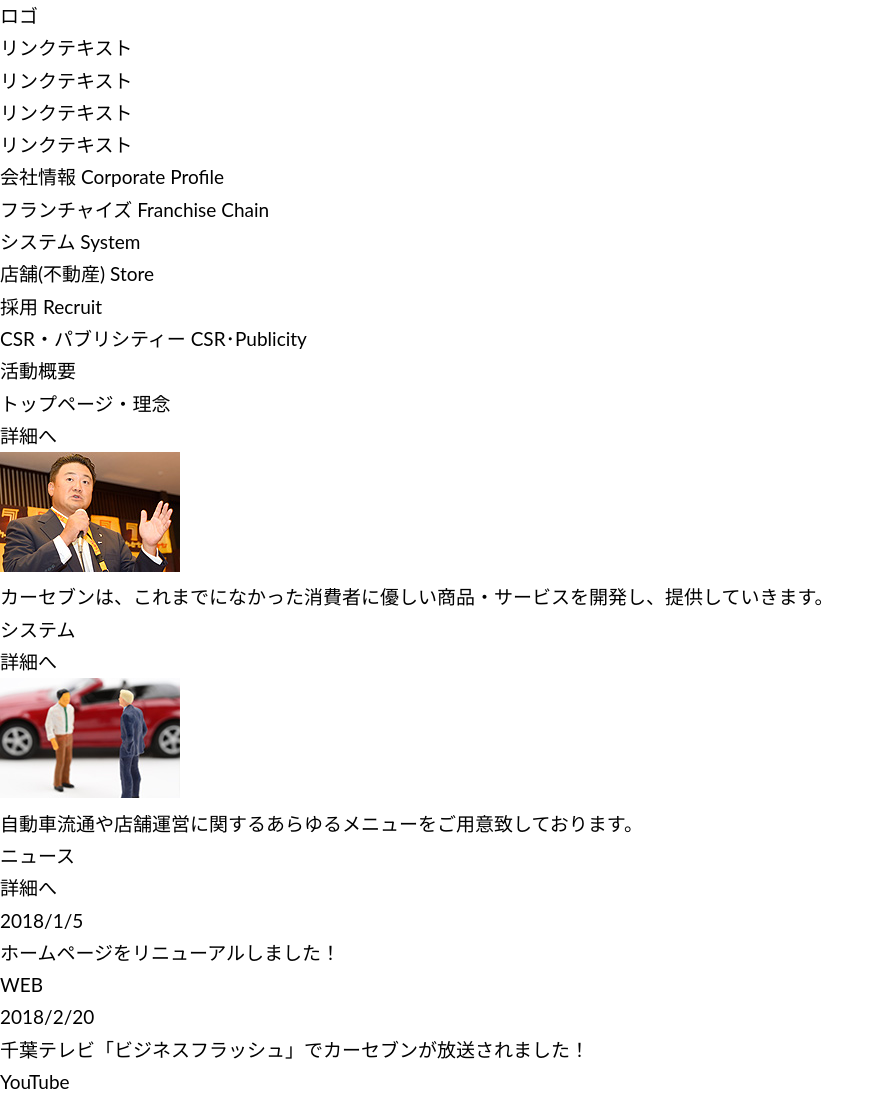
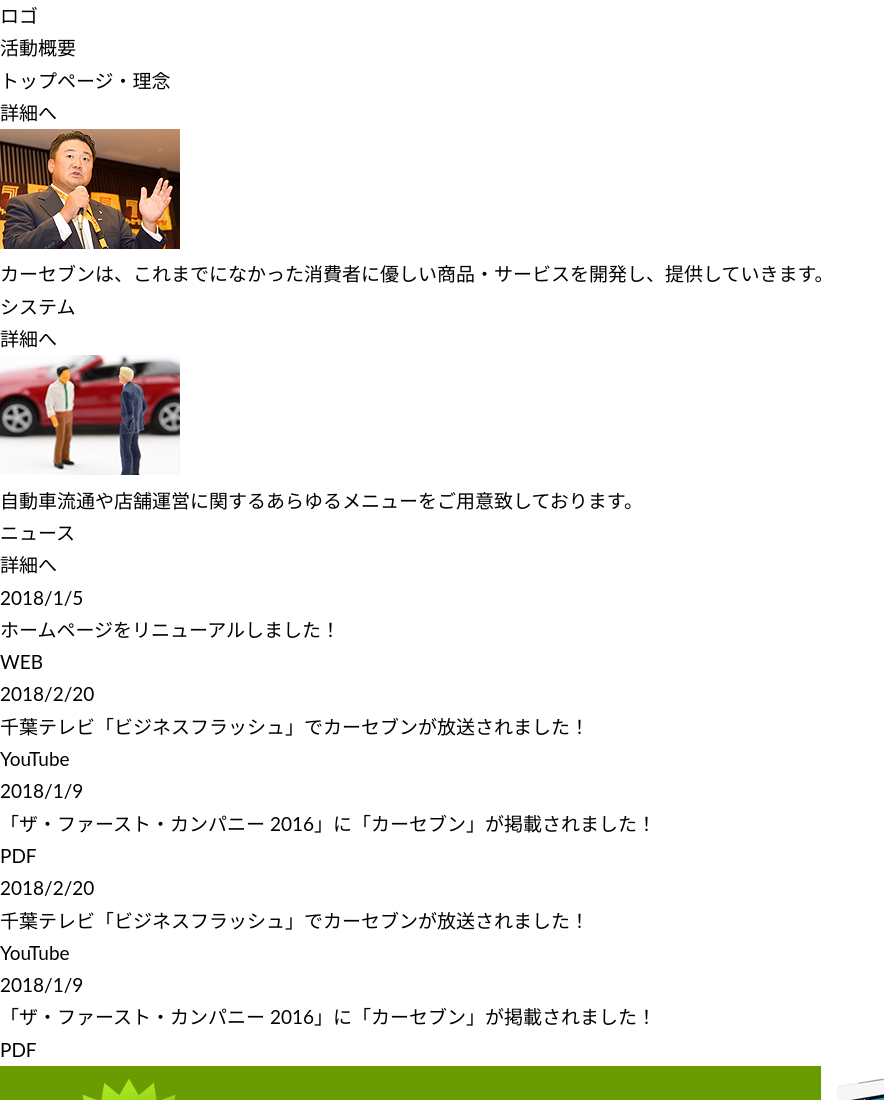
Before and after one commit to netwavehirakawa/token, a website: page index.html in a window 1280 px wide. Shown: the top 1100 px of the page, without its empty margins (0-884 px from the left). Drawn offline with Linux system fonts and the light colour scheme.

Commit message:
ファイルの追加
headerから仮コーディング

```diff
--- a/css/style.scss
+++ b/css/style.scss
@@ -8,9 +8,5 @@
   filter: alpha(opacity = 80);
   -moz-opacity: 0.8;
   opacity: 0.8;
-  img {
-    filter: alpha(opacity = 80);
-    -moz-opacity: 0.8;
-    opacity: 0.8;
-  }
+
 }
--- a/index.html
+++ b/index.html
@@ -30,64 +30,21 @@
 				<h1><a href="index.html">ロゴ</a></h1>
 			</div>
 			<div class="hdr_menu">
-				<ul>
-					<li><a href="#" target="_blank">リンクテキスト</a></li>
-					<li><a href="#" target="_blank">リンクテキスト</a></li>
-					<li><a href="#" target="_blank">リンクテキスト</a></li>
-					<li><a href="#" target="_blank">リンクテキスト</a></li>
-				</ul>
+				<div class="hdr_menu_inr">
+					<div class="hdr_menu_tell"></div>
+					<div class="hdr_menu_contact"></div>
+				</div>
 			</div>
 		</div>
 		<nav class="hdr_nav">
 			<ul>
-				<a href="corporate.html">
-          <li class="hdr_nav_corporate">
-          	<div>
-              <span class="hdr_nav_lnk">会社情報</span>
-              <span class="hdr_nav_txt">Corporate Profile</span>
-            </div>
-          </li>
-				</a>
-				<a href="franchise.html">
-          <li class="hdr_nav_franchise">
-          	<div>
-              <span class="hdr_nav_lnk">フランチャイズ</span>
-              <span class="hdr_nav_txt">Franchise Chain</span>
-            </div>
-          </li>
-				</a>
-				<a href="system.html">
-        	<li class="hdr_nav_system">
-          	<div>
-              <span class="hdr_nav_lnk">システム</span>
-              <span class="hdr_nav_txt">System</span>
-            </div>
-          </li>
-				</a>
-        <a href="storesstaff.html">
-          <li class="hdr_nav_store">
-          	<div>
-              <span class="hdr_nav_lnk">店舗(不動産)</span>
-              <span class="hdr_nav_txt">Store</span>
-            </div>
-          </li>
-        </a>
-        <a href="storesstaff_recruit.html">
-          <li class="hdr_nav_recruit">
-          	<div>
-              <span class="hdr_nav_lnk">採用</span>
-              <span class="hdr_nav_txt">Recruit</span>
-            </div>
-          </li>
-        </a>
-        <a href="social.html">
-          <li class="hdr_nav_csr">
-          	<div>
-              <span class="hdr_nav_lnk">CSR・パブリシティー</span>
-              <span class="hdr_nav_txt">CSR･Publicity</span>
-            </div>
-          </li>
-        </a>
+				<li><a href="#"></a></li>
+				<li><a href="#"></a></li>
+				<li><a href="#"></a></li>
+				<li><a href="#"></a></li>
+				<li><a href="#"></a></li>
+				<li><a href="#"></a></li>
+				<li><a href="#"></a></li>
 			</ul>
 		</nav>
 	</header>
```
Also changed, not shown: css/style.css.
